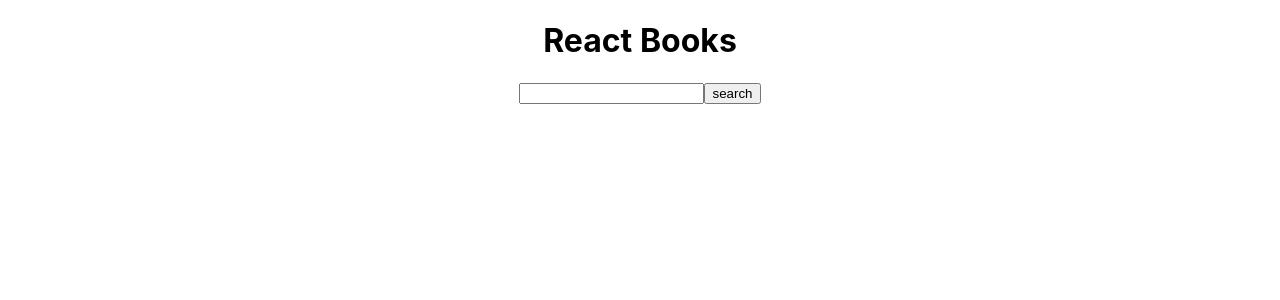
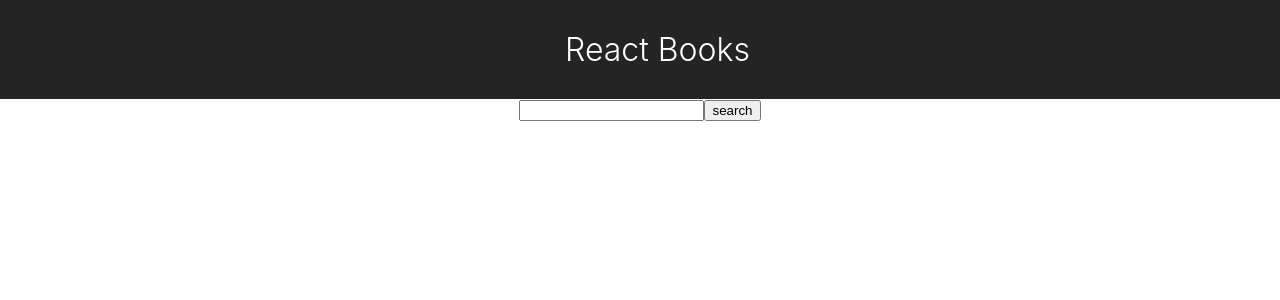
Before and after one commit to aftaab-dobani/react_books, a React (Create React App) app: page / in a window 1280 px wide. Shown: the top 300 px of the page. Built offline with nearby package versions, Linux system fonts and the light colour scheme.

Commit message:
added styling

```diff
--- a/src/App.css
+++ b/src/App.css
@@ -36,3 +36,48 @@
     transform: rotate(360deg);
   }
 }
+
+.card-container {
+  width: 250px;
+  border: 1px solid rgba(0,0,0,.125);
+  margin: 0 auto;
+  border-radius: 5px;
+  overflow: hidden;
+}
+
+.desc {
+  height: 130px;
+  padding: 10px;
+}
+
+.desc h2 {
+  font-size: 1em;
+  font-weight: 400;
+}
+.desc h3, p {
+  font-weight: 300;
+}
+
+.desc h3 {
+  color: #6c757d;
+  font-size: 1em;
+  padding: 10px 0 10px 0;
+}
+
+.desc p {
+  color: #6c757d;
+}
+
+img {
+  width: 100%;
+  height: 250px;
+}
+
+select {
+  background-color: #343a40;
+  color: #fff;
+  height: 32px;
+  width: 70px;
+  position: relative;
+  top: -2px;
+}
--- a/src/App.js
+++ b/src/App.js
@@ -2,7 +2,7 @@ import React, { Component } from 'react';
 import './App.css';
 import Header from './components/Header/header';
 import Books from './components/Books/Books';
-import Bookcard from './components/Bookcard/Bookcard';
+// import Bookcard from './components/Bookcard/Bookcard';
 
 class App extends Component {
   render() {
@@ -10,7 +10,7 @@ class App extends Component {
       <div className="App">
         <Header />
         <Books />
-        <Bookcard />
+        {/* <Bookcard /> */}
       </div>
     )
   }
--- a/src/index.css
+++ b/src/index.css
@@ -11,3 +11,16 @@ code {
   font-family: source-code-pro, Menlo, Monaco, Consolas, 'Courier New',
     monospace;
 }
+
+header {
+  padding: 30px 0 30px 0;
+  background: rgb(36, 36, 36);
+  color: #fff;
+  text-align: center;
+}
+
+header h1 {
+  display: inline;
+  margin-left: 35px;
+  font-weight: 300;
+}
```
